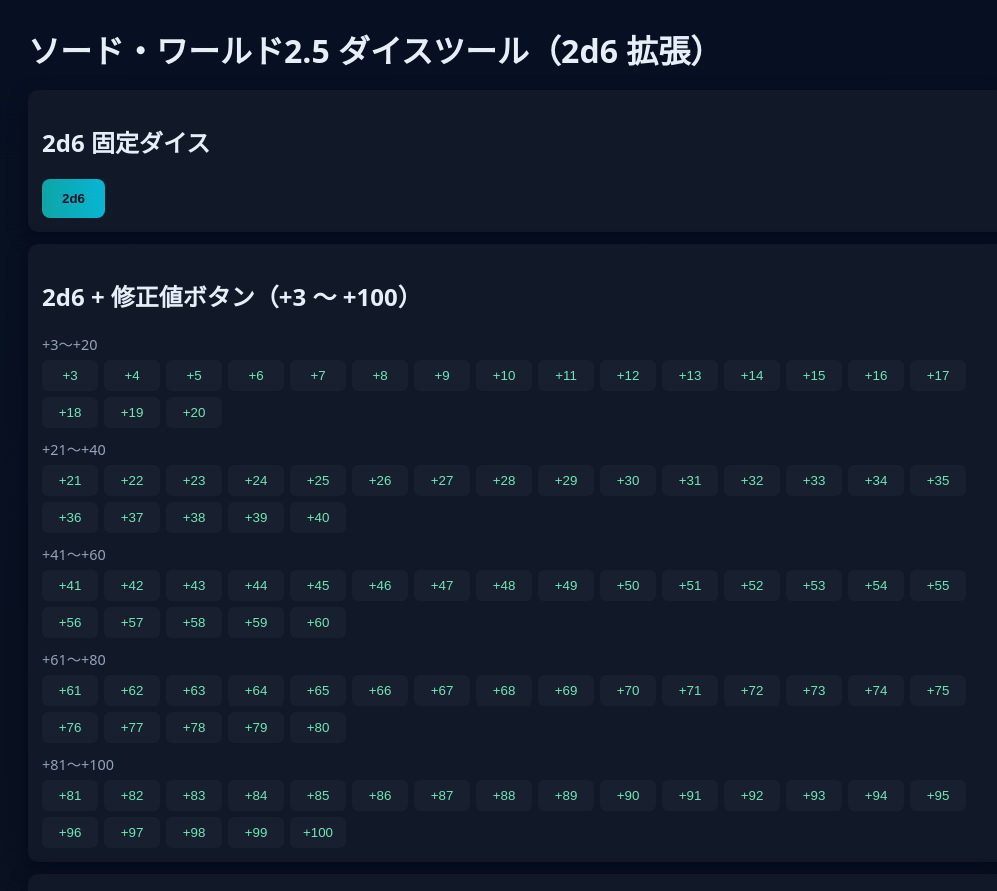
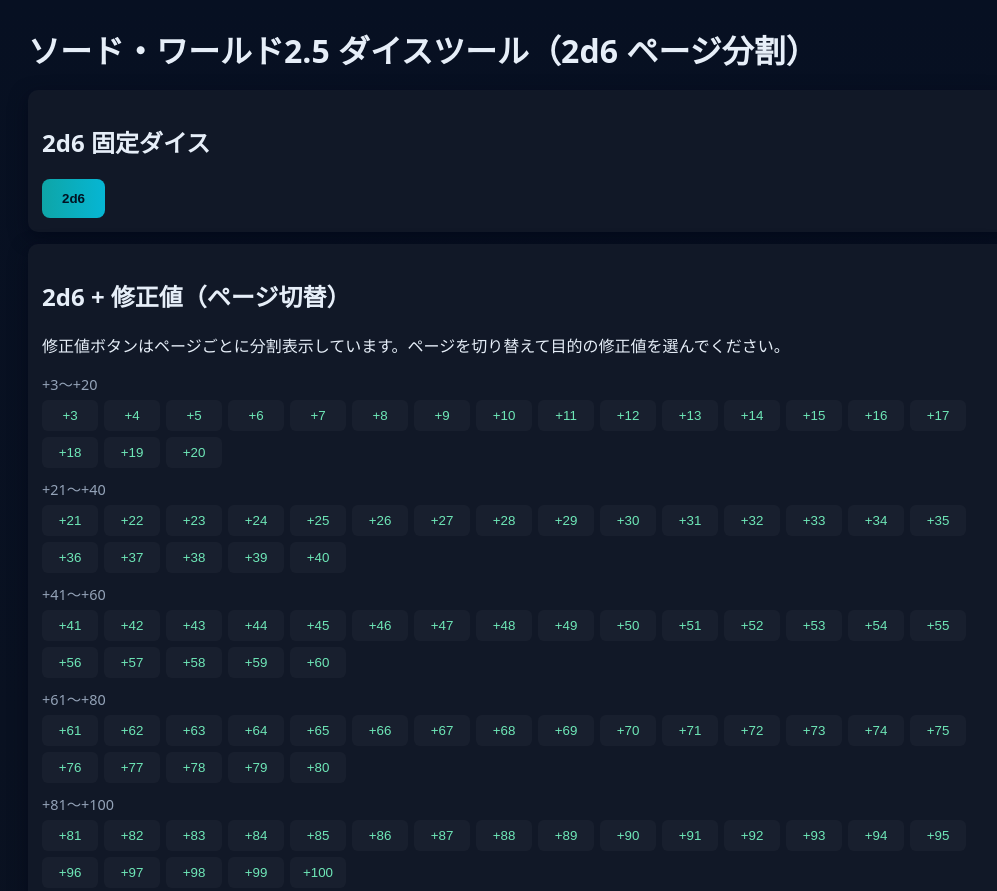
Before and after one commit to SHUU-123/dice1.2, a plain HTML site: page index.html in a window 1280 px wide. Shown: the top 891 px of the page, without its empty margins (122-1119 px from the left). Drawn offline with Linux system fonts and the light colour scheme.

Commit message:
Update index.html

```diff
--- a/index.html
+++ b/index.html
@@ -3,12 +3,12 @@
 <head>
   <meta charset="utf-8" />
   <meta name="viewport" content="width=device-width,initial-scale=1" />
-  <title>SW2.5 ダイスツール（2d6拡張）</title>
+  <title>SW2.5 ダイスツール（2d6 ページ分割）</title>
   <link rel="stylesheet" href="styles.css" />
 </head>
 <body>
   <main class="container">
-    <h1>ソード・ワールド2.5 ダイスツール（2d6 拡張）</h1>
+    <h1>ソード・ワールド2.5 ダイスツール（2d6 ページ分割）</h1>
 
     <section class="panel">
       <h2>2d6 固定ダイス</h2>
@@ -18,8 +18,12 @@
     </section>
 
     <section class="panel">
-      <h2>2d6 + 修正値ボタン（+3 ～ +100）</h2>
-      <div id="mod-groups" class="mod-groups"></div>
+      <h2>2d6 + 修正値（ページ切替）</h2>
+      <p class="muted-note">修正値ボタンはページごとに分割表示しています。ページを切り替えて目的の修正値を選んでください。</p>
+      <div id="mod-groups-container" class="mod-groups-container">
+        <div id="mod-groups" class="mod-groups"></div>
+        <div id="mod-page-nav" class="pager" aria-label="修正値ページナビ"></div>
+      </div>
     </section>
 
     <section class="panel">
@@ -56,7 +60,7 @@
     </section>
 
     <footer class="credits">
-      <small>2d6 に関する表示を拡張しました：大成功(12)、ファンブル(2)、ダブル(同目)、連続した同じ合計の検出を表示します。</small>
+      <small>2d6: 大成功(12)、ファンブル(2)、ダブル（同目）、連続表示。修正値ボタンはページ分割されています。</small>
     </footer>
   </main>
 
```
